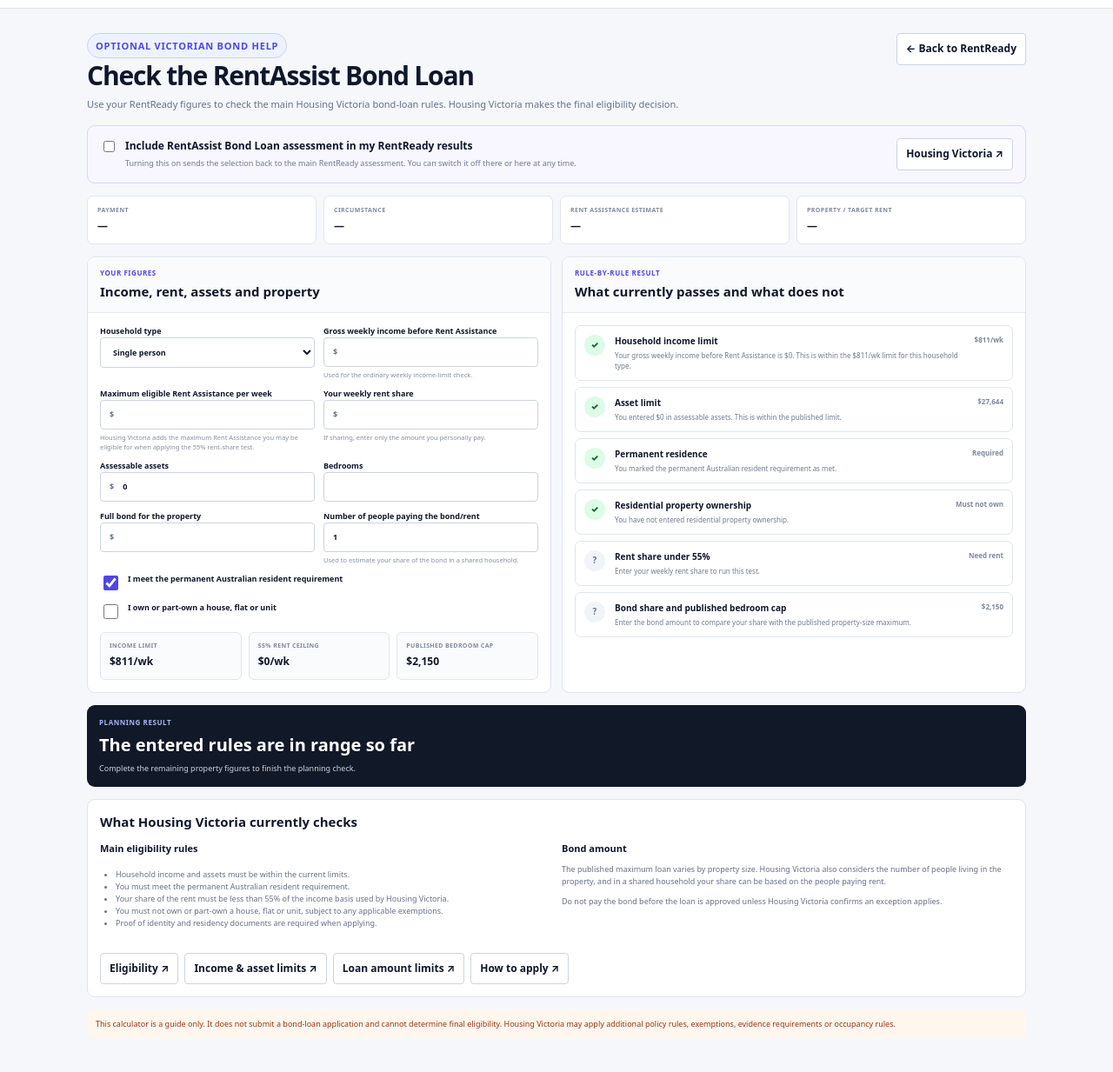
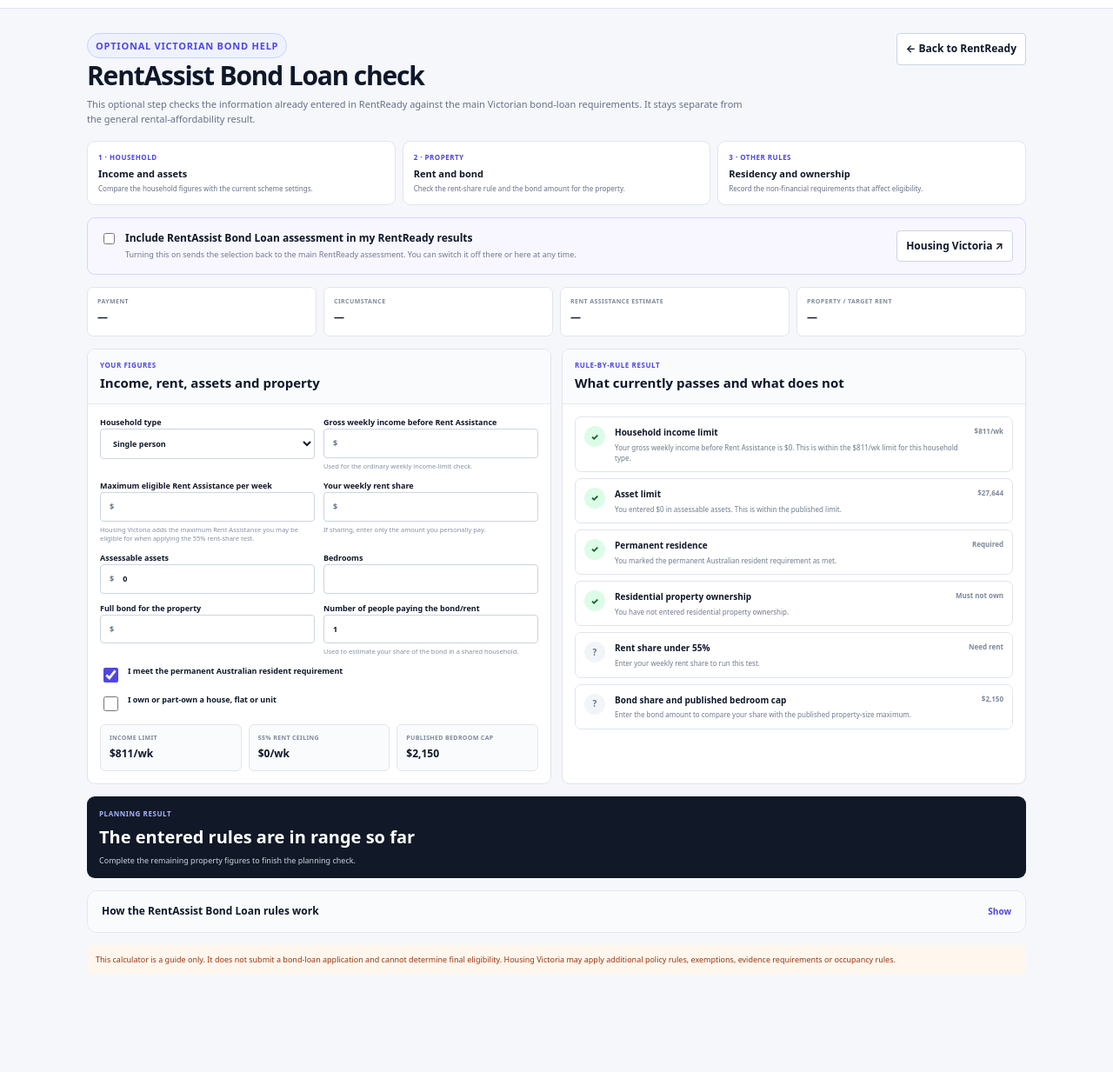
Before and after one commit to dghx23/rentreadyvic, a website: page rentassist.html in a window 1280 px wide. Shown: the part 51-1284 px from the top of the page at 87% size. After the commit the page ends 1231 px from the top, so only its background shows below. Drawn offline with Linux system fonts and the light colour scheme.

Commit message:
Reorganise RentAssist page into clear checks

```diff
--- a/rentassist.html
+++ b/rentassist.html
@@ -9,7 +9,7 @@
 .ra-page{width:min(1080px,calc(100% - 28px));margin:0 auto;padding:28px 0 60px}
 .ra-page-hero{display:grid;grid-template-columns:minmax(0,1fr) auto;gap:18px;align-items:start;margin-bottom:16px}
 .ra-page-hero h1{margin:4px 0 0;font-size:30px;line-height:1.05;letter-spacing:-.04em}
-.ra-page-hero p{max-width:760px;margin:8px 0 0;color:#667085;font-size:11px;line-height:1.6}
+.ra-page-hero p{max-width:760px;margin:8px 0 0;color:#667085;font-size:11px;line-height:1.6}.ra-purpose{display:grid;grid-template-columns:repeat(3,1fr);gap:8px;margin-bottom:14px}.ra-purpose>div{padding:12px;border:1px solid #e1e6ed;border-radius:9px;background:#fff}.ra-purpose span{display:block;font-size:8px;text-transform:uppercase;letter-spacing:.06em;color:#4f46e5;font-weight:850}.ra-purpose b{display:block;margin-top:4px;font-size:11px}.ra-purpose p{margin:3px 0 0;color:#667085;font-size:8px;line-height:1.45}
 .ra-enable-card{display:flex;align-items:flex-start;justify-content:space-between;gap:16px;padding:14px;border:1px solid #d8d4ff;border-radius:9px;background:#f8f7ff;margin-bottom:14px}
 .ra-enable-card label{display:flex;gap:9px;align-items:flex-start}
 .ra-enable-card input{margin-top:3px}
@@ -54,7 +54,7 @@
 .ra-info ul{padding-left:18px}
 .ra-links{display:flex;flex-wrap:wrap;gap:7px;margin-top:12px}
 .ra-disclaimer{margin-top:14px;padding:10px;border-radius:6px;background:#fff7ed;color:#9a3412;font-size:9px;line-height:1.45}
-@media(max-width:820px){.ra-page-hero,.ra-grid,.ra-info-grid{grid-template-columns:1fr}.ra-context-grid{grid-template-columns:1fr 1fr}.ra-enable-card{flex-direction:column}.ra-result-strip{grid-template-columns:1fr}}
+@media(max-width:820px){.ra-page-hero,.ra-grid,.ra-info-grid{grid-template-columns:1fr}.ra-purpose{grid-template-columns:1fr}.ra-context-grid{grid-template-columns:1fr 1fr}.ra-enable-card{flex-direction:column}.ra-result-strip{grid-template-columns:1fr}}
 @media(max-width:520px){.ra-context-grid,.ra-fields{grid-template-columns:1fr}.ra-fields .wide{grid-column:auto}}
 </style>
 </head>
@@ -85,10 +85,16 @@
   <section class="ra-page-hero">
     <div>
       <span class="eyebrow">Optional Victorian bond help</span>
-      <h1>Check the RentAssist Bond Loan</h1>
-      <p>Use your RentReady figures to check the main Housing Victoria bond-loan rules. Housing Victoria makes the final eligibility decision.</p>
+      <h1>RentAssist Bond Loan check</h1>
+      <p>This optional step checks the information already entered in RentReady against the main Victorian bond-loan requirements. It stays separate from the general rental-affordability result.</p>
     </div>
     <a class="btn ra-back" href="app.html">← Back to RentReady</a>
+  </section>
+
+  <section class="ra-purpose" aria-label="What this page checks">
+    <div><span>1 · Household</span><b>Income and assets</b><p>Compare the household figures with the current scheme settings.</p></div>
+    <div><span>2 · Property</span><b>Rent and bond</b><p>Check the rent-share rule and the bond amount for the property.</p></div>
+    <div><span>3 · Other rules</span><b>Residency and ownership</b><p>Record the non-financial requirements that affect eligibility.</p></div>
   </section>
 
   <section class="ra-enable-card">
@@ -181,6 +187,9 @@
     <p id="ra-overall-copy">RentReady will compare each figure with the current published scheme settings.</p>
   </section>
 
+  <details class="advanced-panel">
+    <summary>How the RentAssist Bond Loan rules work</summary>
+    <div class="advanced-panel-content">
   <section class="ra-info">
     <h2>What Housing Victoria currently checks</h2>
     <div class="ra-info-grid">
@@ -207,6 +216,8 @@
       <a class="btn" href="https://www.housing.vic.gov.au/apply-rentassist-bond-loan" target="_blank" rel="noopener">How to apply ↗</a>
     </div>
   </section>
+    </div>
+  </details>
 
   <div class="ra-disclaimer">This calculator is a guide only. It does not submit a bond-loan application and cannot determine final eligibility. Housing Victoria may apply additional policy rules, exemptions, evidence requirements or occupancy rules.</div>
 </main>
```
